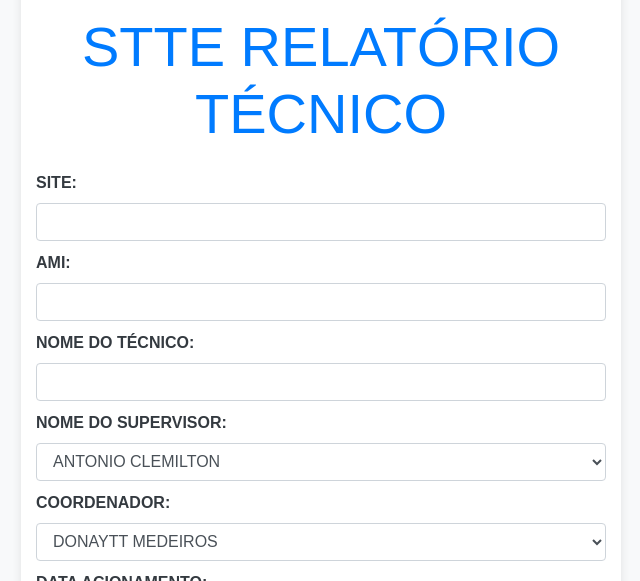
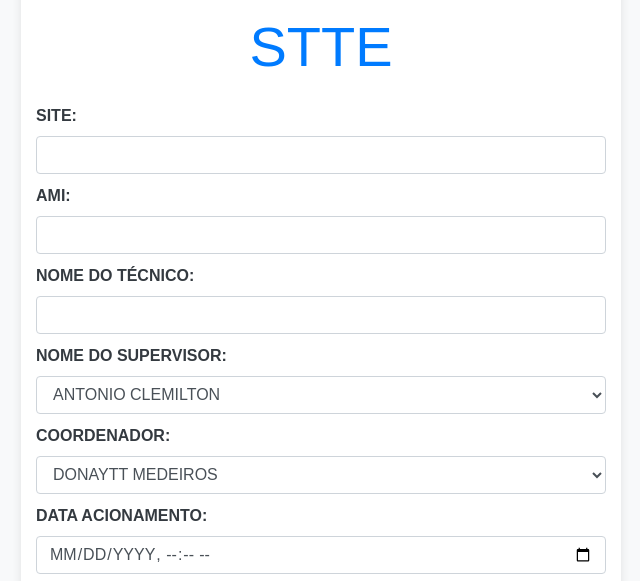
Before and after one commit to Thalysoncristian/Thalyson-silva-projeto, a plain HTML site: page index.html in a window 1280 px wide. Shown: the part 179-760 px from the top of the page, without its empty margins (319-959 px from the left). Drawn offline with nearby package versions, Linux system fonts and the light colour scheme; files that its build step writes are made by us from their sources.

Commit message:
alterando título

```diff
--- a/index.html
+++ b/index.html
@@ -4,7 +4,7 @@
     <meta charset="UTF-8">
     <meta name="viewport" content="width=device-width, initial-scale=1.0">
     <meta http-equiv="X-UA-Compatible" content="IE=edge,chrome=1">
-    <title>STTE</title>
+    <title>STTE Relatório Técnico</title>
     <meta name="description" content="">
     <meta name="author" content="">
     <link rel="shortcut icon" href="views/images/favicon.ico" type="image/x-icon" />
@@ -130,7 +130,7 @@
     <div class="container mt-5">
         <div class="text-center mb-4">
             <img src="https://gms.stte.com.br/gms_rno/images/logo.jpg" alt="STTE Logo" class="img-fluid rounded" style="max-width: 150px;">
-            <h1 class="display-4 text-primary mt-3">STTE Relatório Técnico</h1>
+            <h1 class="display-4 text-primary mt-3">STTE</h1>
         </div>
         <form id="relatorioForm">
             <div class="form-group">
```
